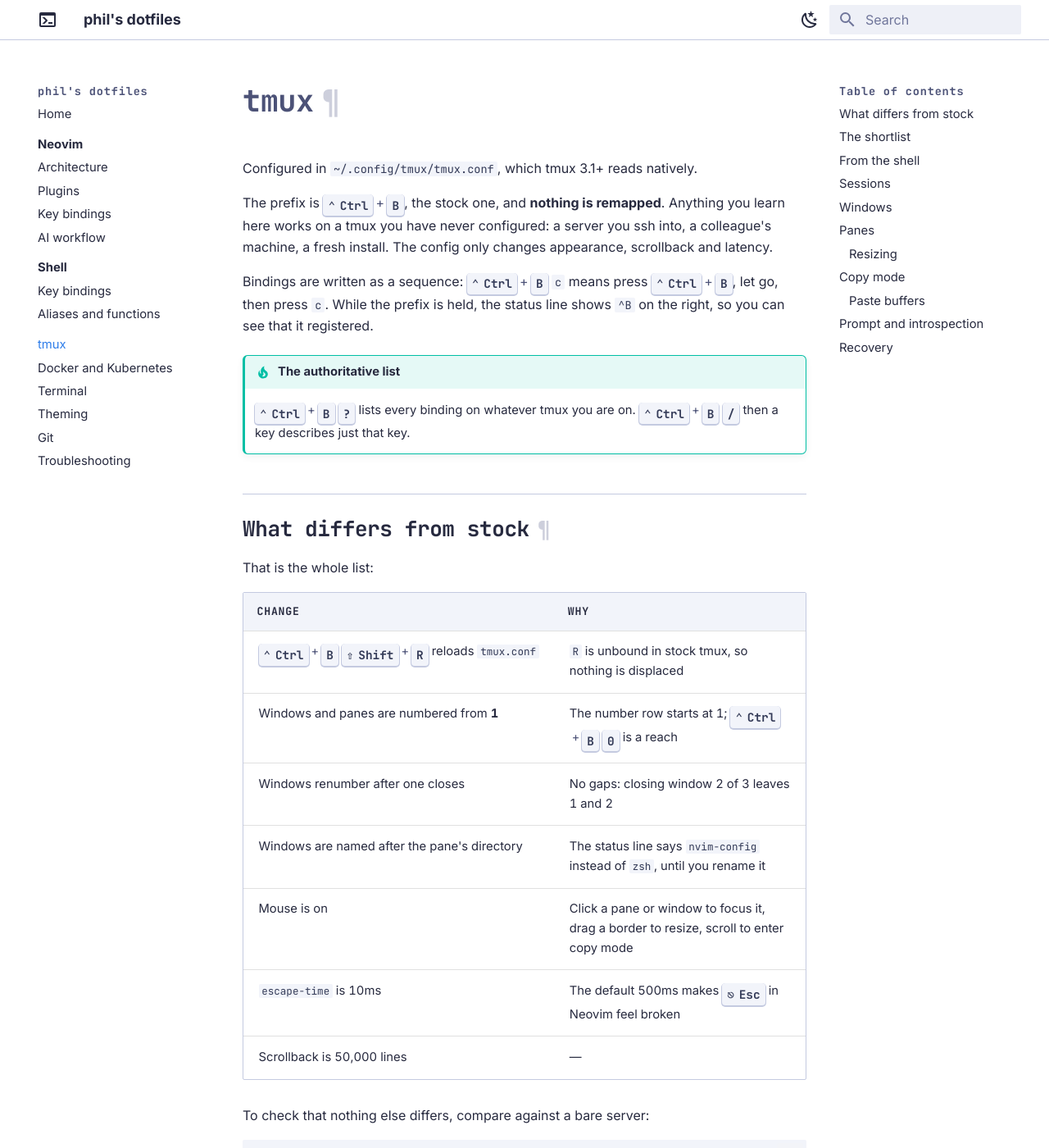
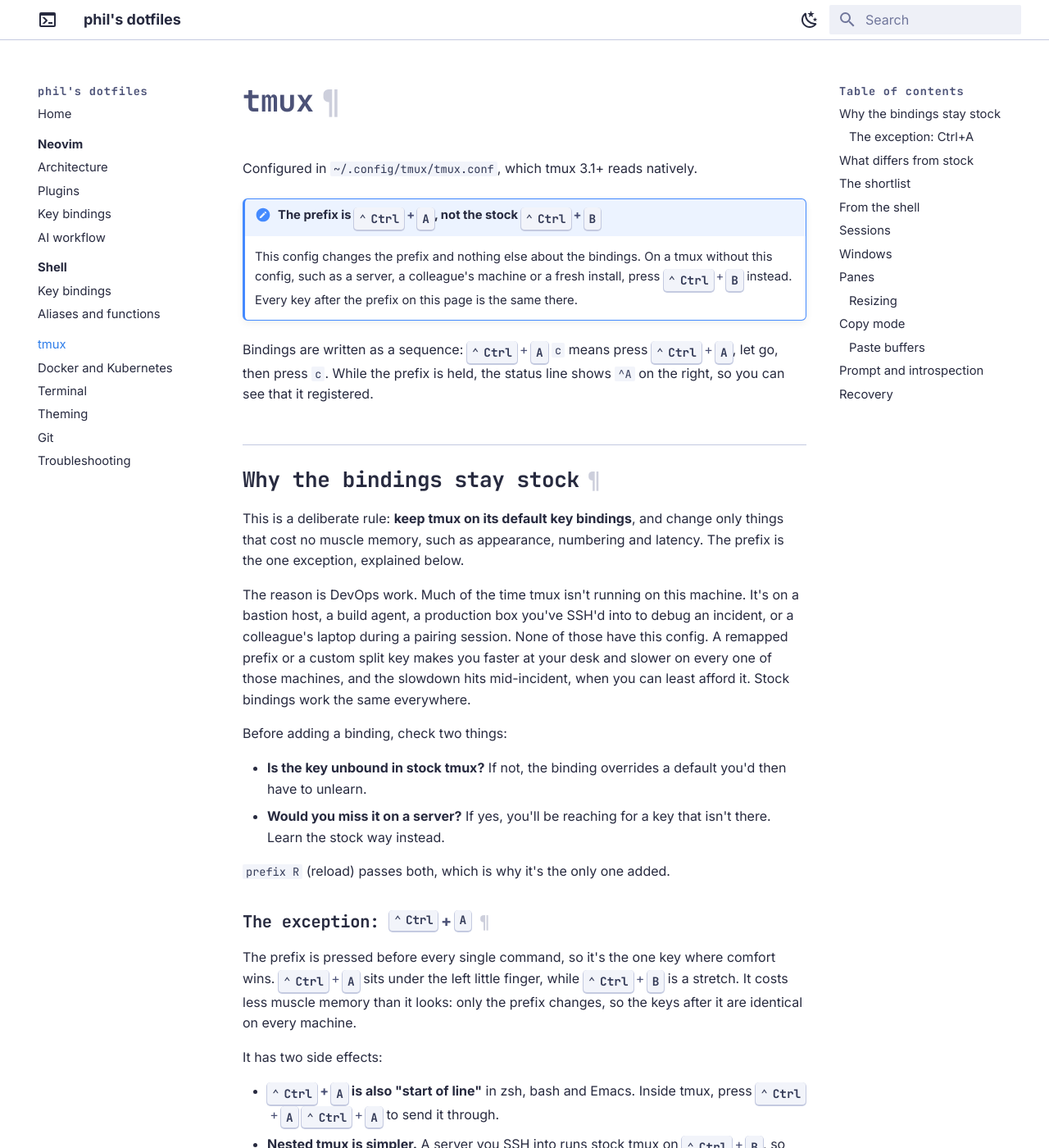
Before and after one commit to codephilip/dotfiles, an MkDocs documentation site: the page built from docs/tmux.md, in a window 1280 px wide and 1400 px high. Shown: the whole window at 82% size. Built offline with MkDocs 1.6.1 and Material for MkDocs 9.7.7, drawn with Linux system fonts in a browser that asks for light colours; some of the changed text lies outside the part shown.

Commit message:
tmux: move the prefix to C-a, document why bindings otherwise stay stock
C-a sits under the little finger; C-b is a stretch, and the prefix is
pressed before every command. It is the one binding changed: every key
after the prefix stays stock, so on a server's vanilla tmux you press
C-b and the rest is identical. That rule -- stock bindings, because
DevOps work means tmux on machines without this config -- is now
written down in the tmux docs, with the prefix as its one exception.

C-a C-a sends a literal C-a for the shell's line-start. A remote stock
tmux keeps C-b, so nested sessions need no doubling up.

````diff
--- a/docs/tmux.md
+++ b/docs/tmux.md
@@ -2,18 +2,58 @@
 
 Configured in `~/.config/tmux/tmux.conf`, which tmux 3.1+ reads natively.
 
-The prefix is ++ctrl+b++, the stock one, and **nothing is remapped**. Anything
-you learn here works on a tmux you have never configured: a server you ssh
-into, a colleague's machine, a fresh install. The config only changes
-appearance, scrollback and latency.
+!!! important "The prefix is ++ctrl+a++, not the stock ++ctrl+b++"
+    This config changes the prefix and nothing else about the bindings. On a
+    tmux without this config, such as a server, a colleague's machine or a
+    fresh install, press ++ctrl+b++ instead. Every key after the prefix on
+    this page is the same there.
 
-Bindings are written as a sequence: ++ctrl+b++ `c` means press ++ctrl+b++,
-let go, then press `c`. While the prefix is held, the status line shows `^B`
+Bindings are written as a sequence: ++ctrl+a++ `c` means press ++ctrl+a++,
+let go, then press `c`. While the prefix is held, the status line shows `^A`
 on the right, so you can see that it registered.
 
+## Why the bindings stay stock
+
+This is a deliberate rule: **keep tmux on its default key bindings**, and
+change only things that cost no muscle memory, such as appearance, numbering
+and latency. The prefix is the one exception, explained below.
+
+The reason is DevOps work. Much of the time tmux isn't running on this
+machine. It's on a bastion host, a build agent, a production box you've
+SSH'd into to debug an incident, or a colleague's laptop during a pairing
+session. None of those have this config. A remapped prefix or a custom split
+key makes you faster at your desk and slower on every one of those machines,
+and the slowdown hits mid-incident, when you can least afford it. Stock
+bindings work the same everywhere.
+
+Before adding a binding, check two things:
+
+- **Is the key unbound in stock tmux?** If not, the binding overrides a
+  default you'd then have to unlearn.
+- **Would you miss it on a server?** If yes, you'll be reaching for a key
+  that isn't there. Learn the stock way instead.
+
+`prefix R` (reload) passes both, which is why it's the only one added.
+
+### The exception: ++ctrl+a++
+
+The prefix is pressed before every single command, so it's the one key where
+comfort wins. ++ctrl+a++ sits under the left little finger, while ++ctrl+b++
+is a stretch. It costs less muscle memory than it looks: only the prefix
+changes, so the keys after it are identical on every machine.
+
+It has two side effects:
+
+- **++ctrl+a++ is also "start of line"** in zsh, bash and Emacs. Inside tmux,
+  press ++ctrl+a++ ++ctrl+a++ to send it through.
+- **Nested tmux is simpler.** A server you SSH into runs stock tmux on
+  ++ctrl+b++, so ++ctrl+a++ drives your local tmux and ++ctrl+b++ drives the
+  remote one, with no doubling up.
+
 !!! tip "The authoritative list"
-    ++ctrl+b++ ++question++ lists every binding on whatever tmux you are on.
-    ++ctrl+b++ ++slash++ then a key describes just that key.
+    ++ctrl+a++ ++question++ lists every binding. ++ctrl+a++ ++slash++ then a key
+    describes just that key. On a stock tmux, both are ++ctrl+b++ ++question++
+    and ++ctrl+b++ ++slash++.
 
 ## What differs from stock
 
@@ -21,8 +61,10 @@ That is the whole list:
 
 | Change | Why |
 |---|---|
-| ++ctrl+b++ ++shift+r++ reloads `tmux.conf` | `R` is unbound in stock tmux, so nothing is displaced |
-| Windows and panes are numbered from **1** | The number row starts at 1; ++ctrl+b++ ++0++ is a reach |
+| Prefix is ++ctrl+a++; ++ctrl+b++ is released | Easier to reach. See [the exception](#the-exception-ctrla) above |
+| ++ctrl+a++ ++ctrl+a++ sends a literal ++ctrl+a++ | So "start of line" still works in the shell |
+| ++ctrl+a++ ++shift+r++ reloads `tmux.conf` | `R` is unbound in stock tmux, so nothing is displaced |
+| Windows and panes are numbered from **1** | The number row starts at 1; ++ctrl+a++ ++0++ is a reach |
 | Windows renumber after one closes | No gaps: closing window 2 of 3 leaves 1 and 2 |
 | Windows are named after the pane's directory | The status line says `nvim-config` instead of `zsh`, until you rename it |
 | Mouse is on | Click a pane or window to focus it, drag a border to resize, scroll to enter copy mode |
@@ -37,23 +79,24 @@ diff <(tmux -L defaults list-keys | sort) <(tmux list-keys | sort)
 tmux -L defaults kill-server
 ```
 
-The only difference should be the `bind-key -T prefix R …` line.
+The differences should be the prefix lines (`C-a` added, `C-b` gone) and the
+`bind-key -T prefix R …` line.
 
 ## The shortlist
 
 | Keys | Does |
 |---|---|
-| ++ctrl+b++ `d` | **Detach.** Everything keeps running |
-| ++ctrl+b++ `c` | New window |
-| ++ctrl+b++ `n` / `p` | Next / previous window |
-| ++ctrl+b++ `1` … `9` | Jump to window by number |
-| ++ctrl+b++ `%` | Split side by side |
-| ++ctrl+b++ `"` | Split stacked |
-| ++ctrl+b++ ++left++ ++down++ ++up++ ++right++ | Move between panes |
-| ++ctrl+b++ `z` | Zoom the pane full-screen (toggle) |
-| ++ctrl+b++ `x` | Kill pane |
-| ++ctrl+b++ `[` | Scrollback / copy mode |
-| ++ctrl+b++ ++question++ | List every binding |
+| ++ctrl+a++ `d` | **Detach.** Everything keeps running |
+| ++ctrl+a++ `c` | New window |
+| ++ctrl+a++ `n` / `p` | Next / previous window |
+| ++ctrl+a++ `1` … `9` | Jump to window by number |
+| ++ctrl+a++ `%` | Split side by side |
+| ++ctrl+a++ `"` | Split stacked |
+| ++ctrl+a++ ++left++ ++down++ ++up++ ++right++ | Move between panes |
+| ++ctrl+a++ `z` | Zoom the pane full-screen (toggle) |
+| ++ctrl+a++ `x` | Kill pane |
+| ++ctrl+a++ `[` | Scrollback / copy mode |
+| ++ctrl+a++ ++question++ | List every binding |
 
 ## From the shell
 
@@ -74,71 +117,71 @@ Local shells are left alone.
 
 | Keys | Does |
 |---|---|
-| ++ctrl+b++ `d` | Detach |
-| ++ctrl+b++ `s` | Session tree; pick one to switch |
-| ++ctrl+b++ `$` | Rename session |
-| ++ctrl+b++ `(` / `)` | Previous / next session |
-| ++ctrl+b++ ++shift+l++ | Last session |
-| ++ctrl+b++ ++shift+d++ | Choose a client to detach |
+| ++ctrl+a++ `d` | Detach |
+| ++ctrl+a++ `s` | Session tree; pick one to switch |
+| ++ctrl+a++ `$` | Rename session |
+| ++ctrl+a++ `(` / `)` | Previous / next session |
+| ++ctrl+a++ ++shift+l++ | Last session |
+| ++ctrl+a++ ++shift+d++ | Choose a client to detach |
 
 ## Windows
 
 | Keys | Does |
 |---|---|
-| ++ctrl+b++ `c` | New window |
-| ++ctrl+b++ `n` / `p` | Next / previous window |
-| ++ctrl+b++ `1` … `9` | Jump to window by number |
-| ++ctrl+b++ `l` | Last window |
-| ++ctrl+b++ `w` | Window tree, across all sessions |
-| ++ctrl+b++ `,` | Rename window. Turns off directory naming for that window |
-| ++ctrl+b++ `&` | Kill window (asks first) |
-| ++ctrl+b++ `f` | Find a window by name or content |
-| ++ctrl+b++ `.` | Move the window to another index |
-| ++ctrl+b++ `'` | Prompt for a window index |
+| ++ctrl+a++ `c` | New window |
+| ++ctrl+a++ `n` / `p` | Next / previous window |
+| ++ctrl+a++ `1` … `9` | Jump to window by number |
+| ++ctrl+a++ `l` | Last window |
+| ++ctrl+a++ `w` | Window tree, across all sessions |
+| ++ctrl+a++ `,` | Rename window. Turns off directory naming for that window |
+| ++ctrl+a++ `&` | Kill window (asks first) |
+| ++ctrl+a++ `f` | Find a window by name or content |
+| ++ctrl+a++ `.` | Move the window to another index |
+| ++ctrl+a++ `'` | Prompt for a window index |
 
 ## Panes
 
 | Keys | Does |
 |---|---|
-| ++ctrl+b++ `%` | Split into **left / right** |
-| ++ctrl+b++ `"` | Split into **top / bottom** |
-| ++ctrl+b++ ++left++ ++down++ ++up++ ++right++ | Move between panes |
-| ++ctrl+b++ `o` | Cycle to the next pane |
-| ++ctrl+b++ `;` | Last pane |
-| ++ctrl+b++ `q` | Show pane numbers; press one to jump |
-| ++ctrl+b++ `z` | Zoom (toggle). The window shows a `Z` flag while zoomed |
-| ++ctrl+b++ `x` | Kill pane (asks first) |
-| ++ctrl+b++ `!` | Break the pane out into its own window |
-| ++ctrl+b++ `{` / `}` | Swap with the previous / next pane |
-| ++ctrl+b++ ++ctrl+o++ | Rotate panes |
-| ++ctrl+b++ ++space++ | Cycle through layouts |
-| ++ctrl+b++ ++shift+e++ | Spread panes out evenly |
+| ++ctrl+a++ `%` | Split into **left / right** |
+| ++ctrl+a++ `"` | Split into **top / bottom** |
+| ++ctrl+a++ ++left++ ++down++ ++up++ ++right++ | Move between panes |
+| ++ctrl+a++ `o` | Cycle to the next pane |
+| ++ctrl+a++ `;` | Last pane |
+| ++ctrl+a++ `q` | Show pane numbers; press one to jump |
+| ++ctrl+a++ `z` | Zoom (toggle). The window shows a `Z` flag while zoomed |
+| ++ctrl+a++ `x` | Kill pane (asks first) |
+| ++ctrl+a++ `!` | Break the pane out into its own window |
+| ++ctrl+a++ `{` / `}` | Swap with the previous / next pane |
+| ++ctrl+a++ ++ctrl+o++ | Rotate panes |
+| ++ctrl+a++ ++space++ | Cycle through layouts |
+| ++ctrl+a++ ++shift+e++ | Spread panes out evenly |
 
 !!! info "Avoid \"horizontal\" and \"vertical\""
     tmux uses them the opposite way to how most people read them.
-    ++ctrl+b++ `%` runs `split-window -h` and gives two panes **side by side**;
-    ++ctrl+b++ `"` runs `split-window -v` and **stacks** them. Remember the
+    ++ctrl+a++ `%` runs `split-window -h` and gives two panes **side by side**;
+    ++ctrl+a++ `"` runs `split-window -v` and **stacks** them. Remember the
     result, not the flag.
 
 ### Resizing
 
 | Keys | Does |
 |---|---|
-| ++ctrl+b++ ++ctrl+left++ (any arrow) | Resize by 1 cell; repeatable without the prefix |
-| ++ctrl+b++ ++alt+left++ (any arrow) | Resize by 5 cells |
-| ++ctrl+b++ ++alt+1++ … ++alt+5++ | Preset layouts: even-horizontal, even-vertical, main-horizontal, main-vertical, tiled |
+| ++ctrl+a++ ++ctrl+left++ (any arrow) | Resize by 1 cell; repeatable without the prefix |
+| ++ctrl+a++ ++alt+left++ (any arrow) | Resize by 5 cells |
+| ++ctrl+a++ ++alt+1++ … ++alt+5++ | Preset layouts: even-horizontal, even-vertical, main-horizontal, main-vertical, tiled |
 
 With the mouse on, dragging a border works too.
 
 !!! warning "Use the **left** ++option++ key"
     Ghostty has `macos-option-as-alt = left`: left ++option++ is Alt, right
     ++option++ still types accented characters. With the right one,
-    ++ctrl+b++ ++alt+left++ does nothing.
+    ++ctrl+a++ ++alt+left++ does nothing.
 
 ## Copy mode
 
-++ctrl+b++ `[` enters copy mode, which is how you scroll back. Scrolling the
-mouse wheel does the same. `q` leaves it. ++ctrl+b++ `]` pastes.
+++ctrl+a++ `[` enters copy mode, which is how you scroll back. Scrolling the
+mouse wheel does the same. `q` leaves it. ++ctrl+a++ `]` pastes.
 
 `mode-keys` is left unset on purpose, so tmux picks: **vi keys when
 `$EDITOR` looks like vi**, emacs keys otherwise. `.zshrc` sets `EDITOR=nvim`,
@@ -172,23 +215,23 @@ default `set-clipboard external`, and it keeps working over SSH.
 
 | Keys | Does |
 |---|---|
-| ++ctrl+b++ `]` | Paste the most recent buffer |
-| ++ctrl+b++ `=` | Choose a buffer to paste |
-| ++ctrl+b++ `#` | List buffers |
-| ++ctrl+b++ `-` | Delete the most recent buffer |
+| ++ctrl+a++ `]` | Paste the most recent buffer |
+| ++ctrl+a++ `=` | Choose a buffer to paste |
+| ++ctrl+a++ `#` | List buffers |
+| ++ctrl+a++ `-` | Delete the most recent buffer |
 
 ## Prompt and introspection
 
 | Keys | Does |
 |---|---|
-| ++ctrl+b++ `:` | Command prompt. `status-keys` is vi as well, so ++escape++ there switches to normal mode instead of cancelling; press it twice |
-| ++ctrl+b++ ++question++ | List every binding |
-| ++ctrl+b++ `/` | Describe one key |
-| ++ctrl+b++ `~` | Recent messages. Config errors land here |
-| ++ctrl+b++ ++shift+c++ | Customize mode: browse and change every option |
-| ++ctrl+b++ `i` | Window info |
-| ++ctrl+b++ `t` | Big clock |
-| ++ctrl+b++ ++shift+r++ | Reload `tmux.conf` *(the one added binding)* |
+| ++ctrl+a++ `:` | Command prompt. `status-keys` is vi as well, so ++escape++ there switches to normal mode instead of cancelling; press it twice |
+| ++ctrl+a++ ++question++ | List every binding |
+| ++ctrl+a++ `/` | Describe one key |
+| ++ctrl+a++ `~` | Recent messages. Config errors land here |
+| ++ctrl+a++ ++shift+c++ | Customize mode: browse and change every option |
+| ++ctrl+a++ `i` | Window info |
+| ++ctrl+a++ `t` | Big clock |
+| ++ctrl+a++ ++shift+r++ | Reload `tmux.conf` *(the one added binding)* |
 
 Useful at the `:` prompt:
 
@@ -203,10 +246,10 @@ Useful at the `:` prompt:
 
 | Situation | Fix |
 |---|---|
-| tmux inside tmux (local + remote) | ++ctrl+b++ ++ctrl+b++ sends the prefix through to the inner one |
-| Config change not showing | ++ctrl+b++ ++shift+r++, or `tmux kill-server` for structural changes |
+| tmux inside tmux (local + remote) | The remote is stock, so ++ctrl+b++ reaches it directly. If both have this config, ++ctrl+a++ ++ctrl+a++ sends the prefix to the inner one |
+| Config change not showing | ++ctrl+a++ ++shift+r++, or `tmux kill-server` for structural changes |
 | Config suspected broken | `tmux -L test -f /dev/null`: a clean server with no config |
-| Pane garbled | ++ctrl+b++ `r` redraws the client |
+| Pane garbled | ++ctrl+a++ `r` redraws the client |
 | Colours look banded inside tmux | `echo $TERM` should say `tmux-256color`, and the outer terminal needs a `Tc` entry in `terminal-overrides` |
 | Config sourced twice | A leftover `~/.tmux.conf` symlink. Check `tmux display -p '#{config_files}'` |
 
````
Also changed, not shown: command-cheatsheets/tmux.md (+71 -68 lines), docs/terminal.md (+5 -4 lines), 1 other file.
